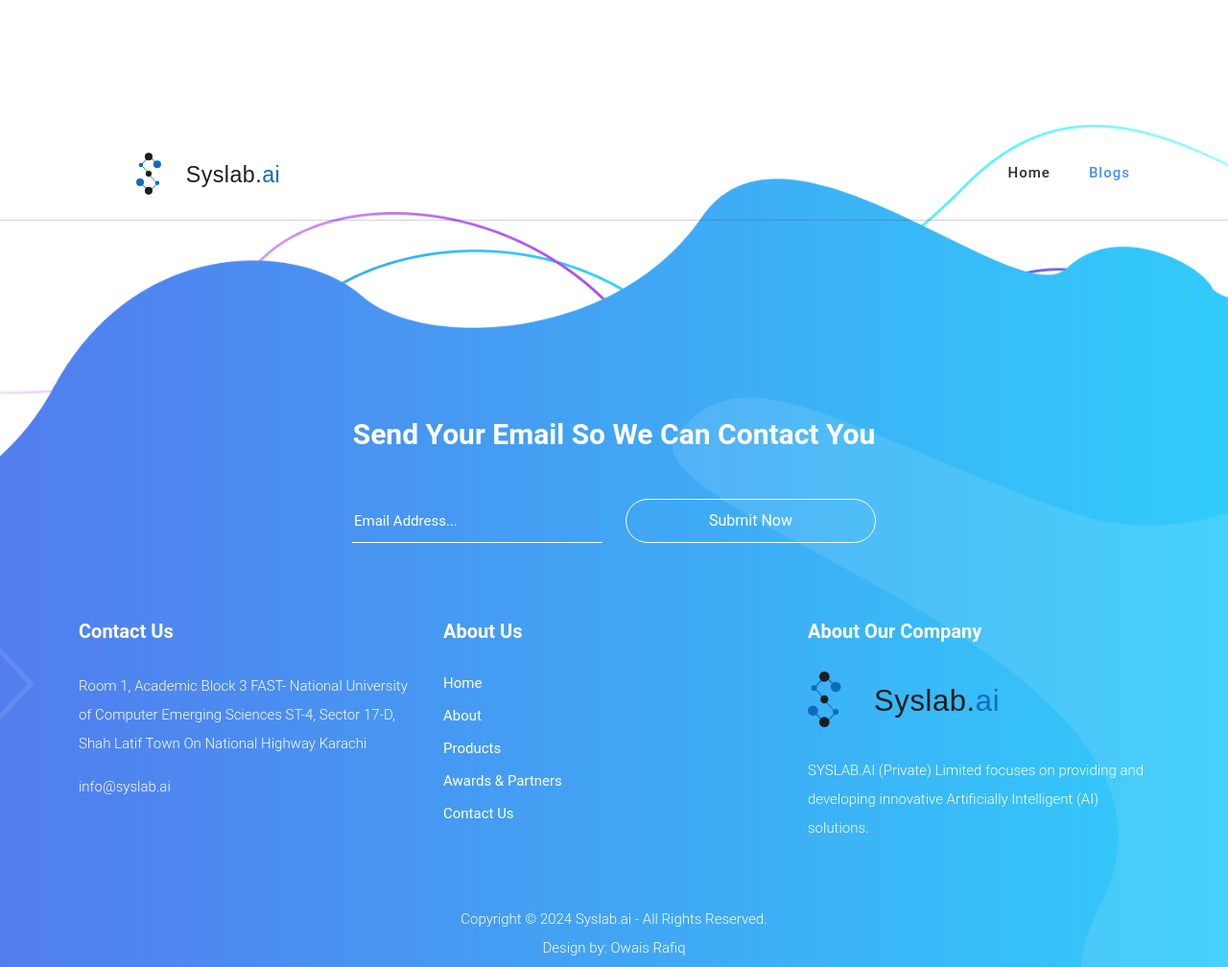
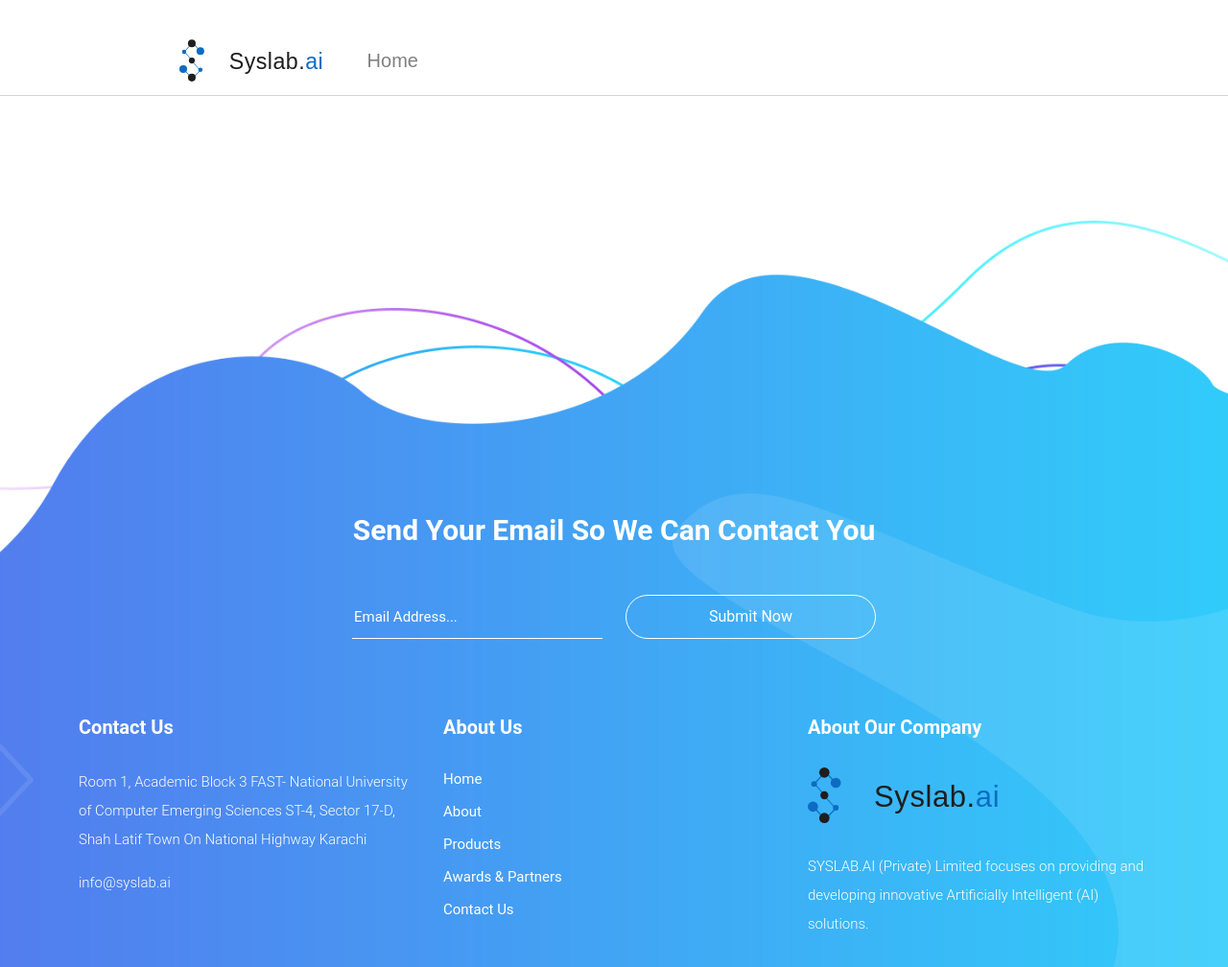
Before and after one commit to owaisrafiq05/Syslab-New-Web-App, a plain HTML site: page blog2.html in a window 1280 px wide. Shown: the top 1008 px of the page at 96% size. Drawn offline with nearby package versions, Linux system fonts and the light colour scheme; no server answers.

Commit message:
Web App completed by Owais Rafiq

```diff
--- a/assets/css/blog2.css
+++ b/assets/css/blog2.css
@@ -1,3 +1,37 @@
+nav {
+    position: sticky;
+    top: 0;
+    z-index: 100;
+}
+
+
+.nav-item {
+    font-size: 20px;
+    font-weight: 400;
+    font-family: "Signika", sans-serif;
+}
+
+.img {
+    margin-left: 3%;
+}
+
+.nav-link {
+    color: gray;
+}
+
+.nav-link:hover {
+    color: blue;
+}
+
+
+#navbarNav {
+    margin-left: 2%;
+    display: flex;
+    justify-content: space-between;
+    align-items: center;
+}
+
+
 .heading{
     text-align: center;
     margin-top: 100px;
@@ -123,3 +157,9 @@
         min-height: 50vh;
     }
 }
+
+
+.blog-section{
+    display: flex;
+    padding-top: 100px;
+}
--- a/assets/js/animation.js
+++ b/assets/js/animation.js
@@ -1,3 +1,7 @@
+// Coding done by Owais Rafiq
+// linkedin ID: https://www.linkedin.com/in/owais-rafiq-639494253/
+
+
 (function() {
   var Util,
     __bind = function(fn, me){ return function(){ return fn.apply(me, arguments); }; };
--- a/assets/js/blog2.js
+++ b/assets/js/blog2.js
@@ -1,3 +1,6 @@
+// Coding done by Owais Rafiq
+// linkedin ID: https://www.linkedin.com/in/owais-rafiq-639494253/
+
 import {
     getFirestore,
     collection,
@@ -83,7 +86,7 @@ import {
         <h1 class="heading">${title}</h1>
         <div class="hero-container">
         <div class="author">
-            <img src="../OIP.jpg" alt="" class="author_img">
+            <img src="./assets/images/OIP.jpg" alt="" class="author_img">
             <div class="desc">
             <h4>${authname}</h4>
             <small>Student of FAST NUCES</small>
--- a/assets/js/custom.js
+++ b/assets/js/custom.js
@@ -1,3 +1,7 @@
+// Coding done by Owais Rafiq
+// linkedin ID: https://www.linkedin.com/in/owais-rafiq-639494253/
+
+
 (function ($) {
 
 	"use strict";
--- a/assets/js/firebase.js
+++ b/assets/js/firebase.js
@@ -1,3 +1,8 @@
+// Coding done by Owais Rafiq
+// linkedin ID: https://www.linkedin.com/in/owais-rafiq-639494253/
+
+
+
 import { initializeApp } from "https://www.gstatic.com/firebasejs/10.7.2/firebase-app.js";
 
 import {
--- a/assets/js/imagesloaded.js
+++ b/assets/js/imagesloaded.js
@@ -1,3 +1,8 @@
+// Coding done by Owais Rafiq
+// linkedin ID: https://www.linkedin.com/in/owais-rafiq-639494253/
+
+
+
 /*!
  * imagesLoaded PACKAGED v4.1.4
  * JavaScript is all like "You images are done yet or what?"
--- a/assets/js/owl-carousel.js
+++ b/assets/js/owl-carousel.js
@@ -1,3 +1,8 @@
+// Coding done by Owais Rafiq
+// linkedin ID: https://www.linkedin.com/in/owais-rafiq-639494253/
+
+
+
 /**
  * Owl Carousel v2.3.4
  * Copyright 2013-2018 David Deutsch
--- a/assets/js/popup.js
+++ b/assets/js/popup.js
@@ -1,3 +1,6 @@
+// Coding done by Owais Rafiq
+// linkedin ID: https://www.linkedin.com/in/owais-rafiq-639494253/
+
 // leanModal v1.1 by Ray Stone - http://finelysliced.com.au
 // Dual licensed under the MIT and GPL
 
--- a/assets/js/typing.js
+++ b/assets/js/typing.js
@@ -1,3 +1,8 @@
+// Coding done by Owais Rafiq
+// linkedin ID: https://www.linkedin.com/in/owais-rafiq-639494253/
+
+
+
 const dynamicText = document.querySelector("h1 span");
 const words = ["Data Engineering", "AI Solutions", "Web Interfaces", "Cross Platform Mobile Apps"];
 // Variables to track the position and deletion status of the word
--- a/blog2.html
+++ b/blog2.html
@@ -1,3 +1,6 @@
+<!-- Coding done by Owais Rafiq
+linkedin ID: https://www.linkedin.com/in/owais-rafiq-639494253/ -->
+
 <!DOCTYPE html>
 <html lang="en">
 <head>
@@ -9,9 +12,9 @@
     <link href="https://cdn.jsdelivr.net/npm/bootstrap@5.3.2/dist/css/bootstrap.min.css" rel="stylesheet"
         integrity="sha384-T3c6CoIi6uLrA9TneNEoa7RxnatzjcDSCmG1MXxSR1GAsXEV/Dwwykc2MPK8M2HN" crossorigin="anonymous">
         <link href="https://fonts.googleapis.com/css2?family=Merriweather:ital,wght@0,300;0,400;0,700;0,900;1,300;1,400;1,700;1,900&display=swap" rel="stylesheet">
-    <link rel="stylesheet" href="./assets/css/blog.css">
+    <!-- <link rel="stylesheet" href="./assets/css/blog.css"> -->
     <link rel="stylesheet" href="./assets/css/index.css">
-    <!-- <link rel="stylesheet" href="./assets/css/blog2.css"> -->
+    <link rel="stylesheet" href="./assets/css/blog2.css">
     <title>Document</title>
 </head>
 <body>
@@ -28,6 +31,9 @@
         </div>
       </div>
 
+
+
+
       <header
         class="header-area header-sticky wow slideInDown"
         data-wow-duration="0.75s"
@@ -36,7 +42,7 @@
         <div class="container">
           <div class="row">
             <div class="col-12">
-              <nav class="main-nav">
+              <!-- <nav class="main-nav">
 
                 <a href="index.html" class="logo">
                   <img
@@ -63,13 +69,37 @@
                 <a class="menu-trigger">
                   <span>Menu</span>
                 </a>
+              </nav> -->
+              <nav class="navbar  navbar-expand-lg nav">
+                <div class="container-fluid">
+                  <div class="img">
+                    <a class="navbar-brand" href="./dashboard.html"><img class="logo1" src="./assets/images/logosyslab.svg" alt="Syslab.ai"></a>
+                  </div>
+                  <!-- <button class="navbar-toggler" type="button" data-bs-toggle="collapse" data-bs-target="#navbarNav" aria-controls="navbarNav" aria-expanded="false" aria-label="Toggle navigation">
+                          <span class="navbar-toggler-icon"></span> -->
+                  <div class="collapse navbar-collapse" id="navbarNav">
+                    <ul class="navbar-nav">
+                      <li class="nav-item">
+                        <a class="nav-link" aria-current="page" href="./blog.html">Home</a>
+                      </li>
+                      <!-- <li class="nav-item">
+                              <a class="nav-link" href="#">Log Out</a>
+                            </li> -->
+
+                    </ul>
+                  </div>
+                </div>
               </nav>
+
             </div>
           </div>
         </div>
       </header>
 
 
+
+
+     <div class="blog-section">
     <div class="container2" id="parent2">
     <!-- <h1 class="heading">This is a sample heading</h1>
     <div class="hero-container">
@@ -112,6 +142,7 @@
 
             Underlying these principles is our commitment to listen and learn about how AI can continue to be a tool to accelerate progress towards economic opportunity for all. </p>
     </div> -->
+</div>
 </div>
 
 <footer id="newsletter">
```
Also changed, not shown: assets/js/blog.js (+15 -5 lines), blog.html (+4 -0 lines), index.html (+3 -0 lines), assets/images/OIP.jpg (added), assets/js/isotope.js, assets/js/tabs.js.
